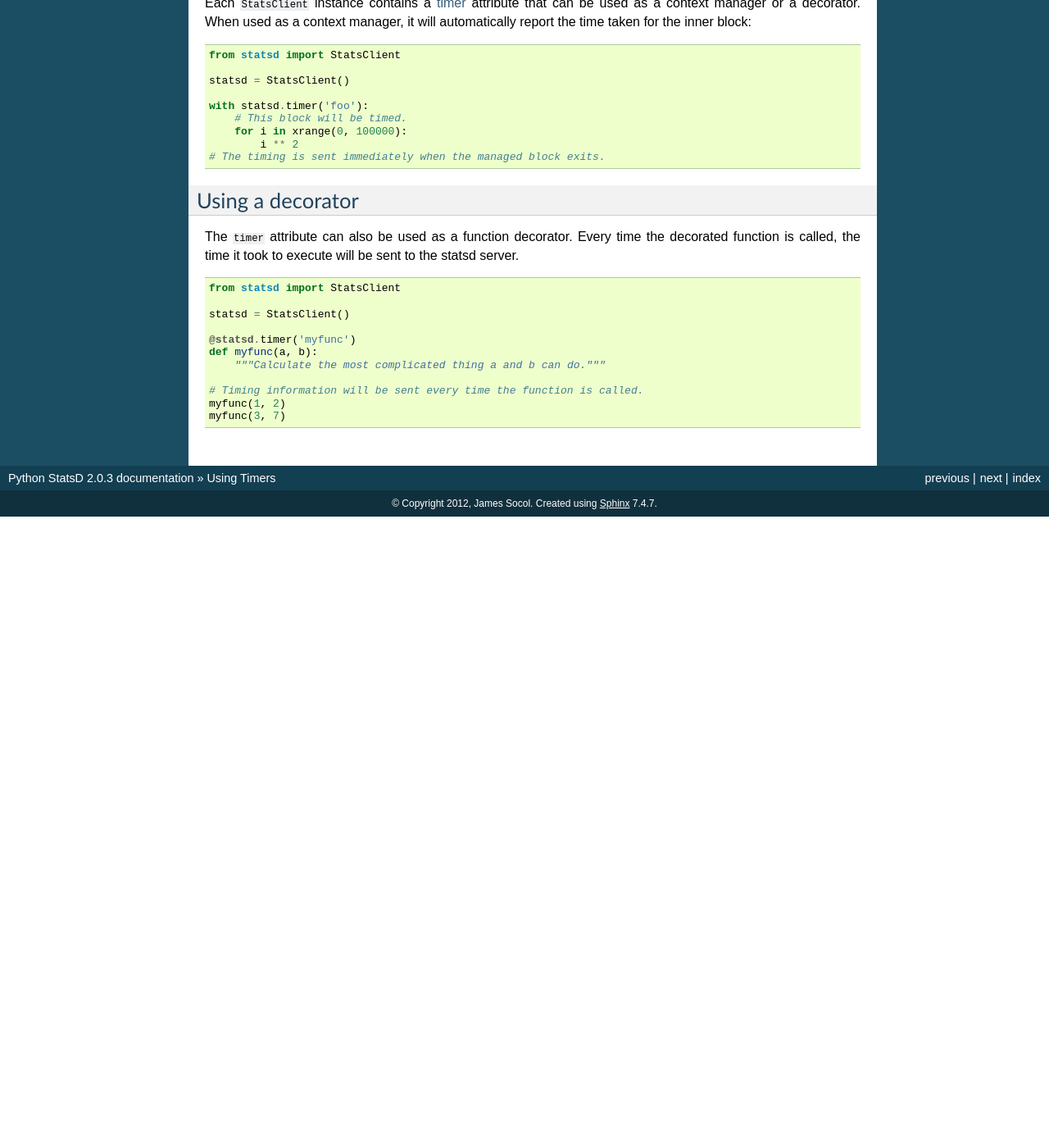
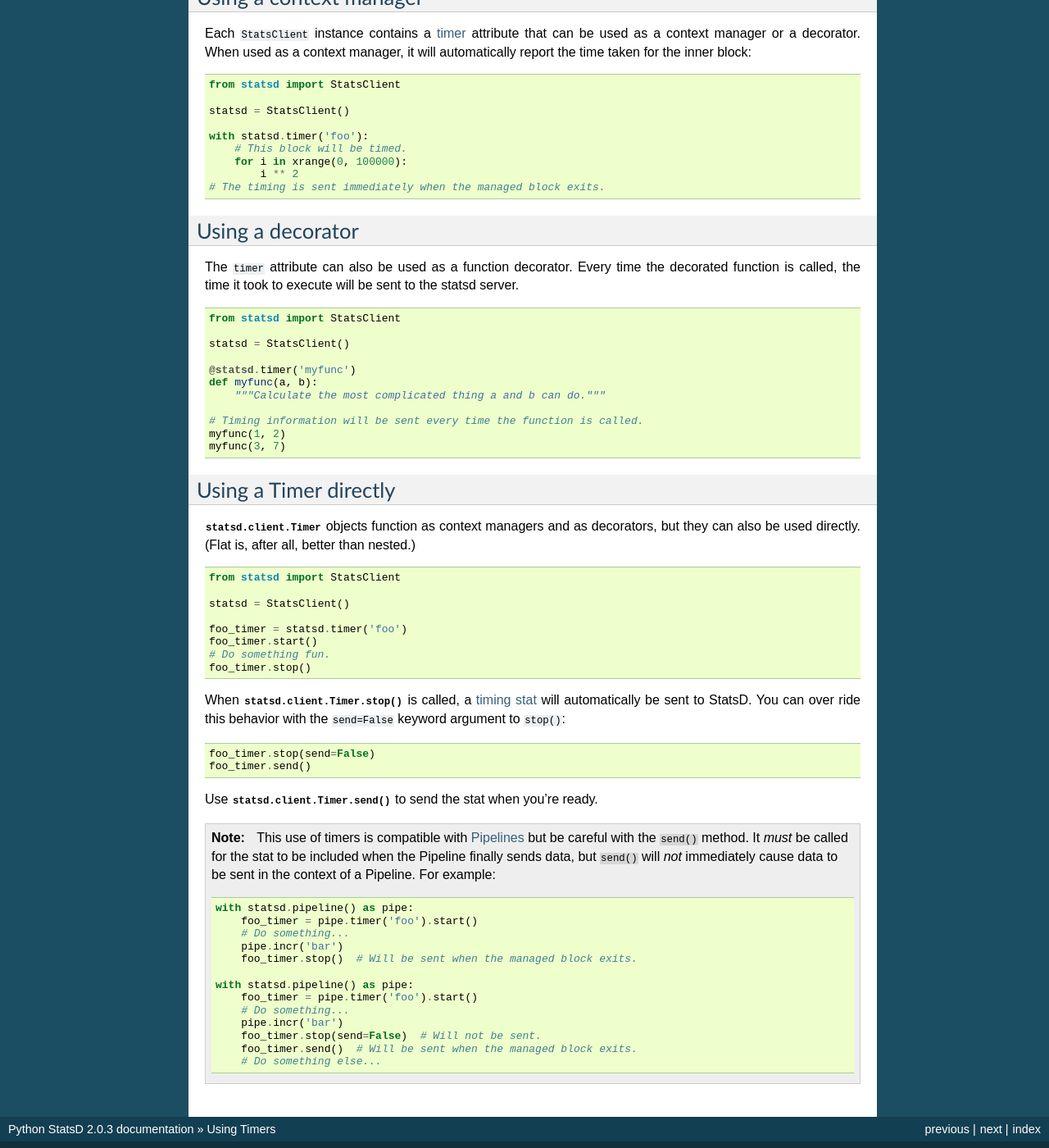
Before and after one commit to jsocol/pystatsd, a Sphinx documentation site: the page built from docs/timing.rst, in a window 1280 px wide and 1400 px high, scrolled down 507 px. Shown: the whole window at 82% size. Built offline with Sphinx 7.4.7, drawn with Linux system fonts in a browser that asks for light colours; formulas are drawn with MathJax 3; before the commit the page ends 1137 px from its top, so only the background shows below that; some of the changed text lies outside the part shown.

Commit message:
Give timers manual start/stop methods.

```diff
--- a/docs/timing.rst
+++ b/docs/timing.rst
@@ -7,6 +7,8 @@ Using Timers
 :ref:`Timers <timer-type>` are an incredibly powerful tool for tracking
 application performance. Statsd provides a number of ways to use them to
 instrument your code.
+
+There are four ways to use timers.
 
 
 Calling ``timing`` manually
@@ -67,3 +69,53 @@ be sent to the statsd server.
     # Timing information will be sent every time the function is called.
     myfunc(1, 2)
     myfunc(3, 7)
+
+
+Using a Timer directly
+======================
+
+:py:class:`statsd.client.Timer` objects function as context managers and
+as decorators, but they can also be used directly. (Flat is, after all,
+better than nested.)
+
+::
+
+    from statsd import StatsClient
+
+    statsd = StatsClient()
+
+    foo_timer = statsd.timer('foo')
+    foo_timer.start()
+    # Do something fun.
+    foo_timer.stop()
+
+When :py:meth:`statsd.client.Timer.stop` is called, a `timing stat
+<timer-type>`_ will automatically be sent to StatsD. You can over ride
+this behavior with the ``send=False`` keyword argument to ``stop()``::
+
+    foo_timer.stop(send=False)
+    foo_timer.send()
+
+Use :py:meth:`statsd.client.Timer.send` to send the stat when you're
+ready.
+
+.. note::
+   This use of timers is compatible with `Pipelines <pipeline-chapter>`_
+   but be careful with the ``send()`` method. It *must* be called for
+   the stat to be included when the Pipeline finally sends data, but
+   ``send()`` will *not* immediately cause data to be sent in the
+   context of a Pipeline. For example::
+
+    with statsd.pipeline() as pipe:
+        foo_timer = pipe.timer('foo').start()
+        # Do something...
+        pipe.incr('bar')
+        foo_timer.stop()  # Will be sent when the managed block exits.
+
+    with statsd.pipeline() as pipe:
+        foo_timer = pipe.timer('foo').start()
+        # Do something...
+        pipe.incr('bar')
+        foo_timer.stop(send=False)  # Will not be sent.
+        foo_timer.send()  # Will be sent when the managed block exits.
+        # Do something else...
--- a/statsd/__init__.py
+++ b/statsd/__init__.py
@@ -16,7 +16,7 @@ except ImportError:
     settings = None
 
 from .client import StatsClient
-from ._version import __version__
+from ._version import __version__  # noqa
 
 
 __all__ = ['StatsClient', 'statsd']
```
Also changed, not shown: 2 other files.
